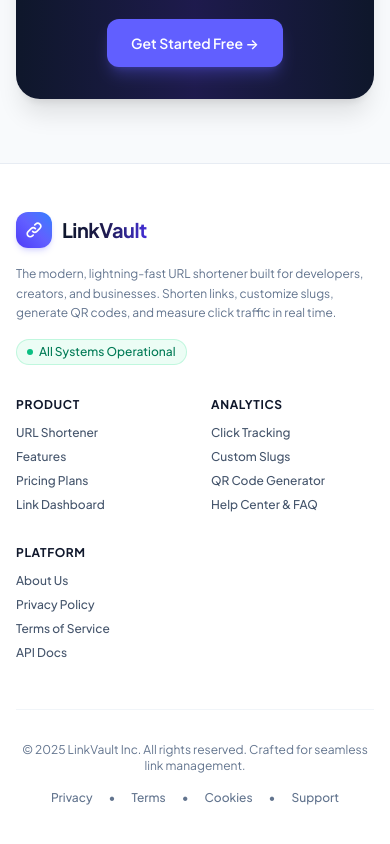
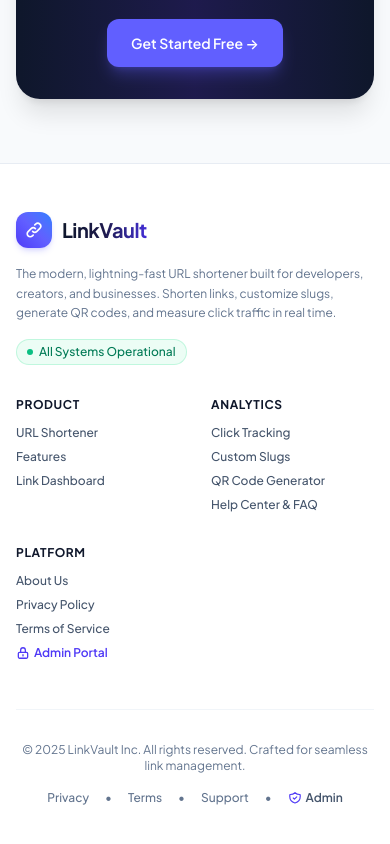
Before and after one commit to Pritesh922004/Short_Url-Frontend, a React (Vite) app: page / in a window 390 px wide. Shown: the part 2781-3625 px from the top of the page. Built offline with nearby package versions, Linux system fonts and the light colour scheme; no server answers.

Commit message:
feat: implement responsive Navbar and Footer components with brand styling

```diff
--- a/src/components/Footer.jsx
+++ b/src/components/Footer.jsx
@@ -40,9 +40,6 @@ const Footer = () => {
                                 <Link to="/features" className="hover:text-indigo-600 transition-colors">Features</Link>
                             </li>
                             <li>
-                                <Link to="/pricing" className="hover:text-indigo-600 transition-colors">Pricing Plans</Link>
-                            </li>
-                            <li>
                                 <Link to="/dashboard" className="hover:text-indigo-600 transition-colors">Link Dashboard</Link>
                             </li>
                         </ul>
@@ -81,7 +78,12 @@ const Footer = () => {
                                 <Link to="/faq" className="hover:text-indigo-600 transition-colors">Terms of Service</Link>
                             </li>
                             <li>
-                                <Link to="/faq" className="hover:text-indigo-600 transition-colors">API Docs</Link>
+                                <Link to="/admin/login" className="hover:text-indigo-600 transition-colors flex items-center gap-1 font-semibold text-indigo-600">
+                                    <svg className="w-3.5 h-3.5" fill="none" viewBox="0 0 24 24" stroke="currentColor" strokeWidth="2.2">
+                                        <path strokeLinecap="round" strokeLinejoin="round" d="M12 15v2m-6 4h12a2 2 0 002-2v-6a2 2 0 00-2-2H6a2 2 0 00-2 2v6a2 2 0 002 2zm10-10V7a4 4 0 00-8 0v4h8z" />
+                                    </svg>
+                                    <span>Admin Portal</span>
+                                </Link>
                             </li>
                         </ul>
                     </div>
@@ -98,11 +100,17 @@ const Footer = () => {
                         <span>&bull;</span>
                         <Link to="/faq" className="hover:text-indigo-600 transition-colors">Terms</Link>
                         <span>&bull;</span>
-                        <Link to="/faq" className="hover:text-indigo-600 transition-colors">Cookies</Link>
+                        <Link to="/faq" className="hover:text-indigo-600 transition-colors">Support</Link>
                         <span>&bull;</span>
-                        <Link to="/faq" className="hover:text-indigo-600 transition-colors">Support</Link>
+                        <Link to="/admin/login" className="hover:text-indigo-600 transition-colors flex items-center gap-1 font-semibold text-slate-600 hover:text-indigo-600" title="Admin Portal">
+                            <svg className="w-3.5 h-3.5 text-indigo-600" fill="none" viewBox="0 0 24 24" stroke="currentColor" strokeWidth="2">
+                                <path strokeLinecap="round" strokeLinejoin="round" d="M9 12l2 2 4-4m5.618-4.016A11.955 11.955 0 0112 2.944a11.955 11.955 0 01-8.618 3.04A12.02 12.02 0 003 9c0 5.591 3.824 10.29 9 11.622 5.176-1.332 9-6.03 9-11.622 0-1.042-.133-2.052-.382-3.016z" />
+                            </svg>
+                            <span>Admin</span>
+                        </Link>
                     </div>
                 </div>
+
             </div>
         </footer>
     );
--- a/src/components/Navbar.jsx
+++ b/src/components/Navbar.jsx
@@ -231,14 +231,6 @@ const Navbar = () => {
             Features
           </Link>
           <Link
-            to="/pricing"
-            className={`block py-2 px-3.5 rounded-xl text-xs font-semibold ${
-              location.pathname === '/pricing' ? 'bg-indigo-50 text-indigo-700 font-bold' : 'text-slate-700 hover:bg-slate-100'
-            }`}
-          >
-            Pricing
-          </Link>
-          <Link
             to="/faq"
             className={`block py-2 px-3.5 rounded-xl text-xs font-semibold ${
               location.pathname === '/faq' ? 'bg-indigo-50 text-indigo-700 font-bold' : 'text-slate-700 hover:bg-slate-100'
@@ -246,6 +238,7 @@ const Navbar = () => {
           >
             FAQ
           </Link>
+
 
           {!state ? (
             <div className="pt-2">
```
